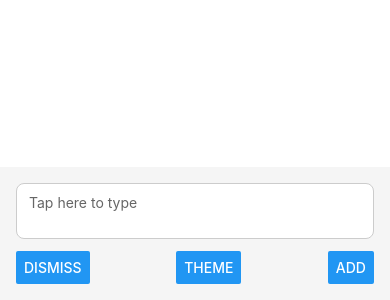
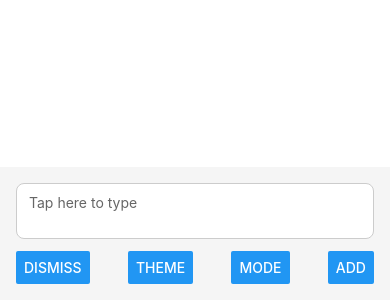
Before and after one commit to Ananta-Ranganathan/AurenChatView, a React Native app: screen / in a window 390 px wide. Shown: the part 544-844 px from the top of the page. Built offline with nearby package versions, Linux system fonts and the light colour scheme.

Commit message:
fix the background on dark mode for reaction container, react to mode changes

```diff
--- a/App.tsx
+++ b/App.tsx
@@ -94,7 +94,7 @@ function AppContent() {
   const [draftText, setDraftText] = useState('');
 
   const addMessage = () => {
-    const randomNumber = Math.floor(Math.random() * 4);
+    const randomNumber = Math.floor(Math.random() * 7);
     const pendingMsg = {
       ...messages[randomNumber],
       uuid: (Math.random() + 1).toString(36).substring(7),
@@ -121,12 +121,17 @@ function AppContent() {
   const themeKeys = Object.keys(gradientThemes);
   const [themeIndex, setThemeIndex] = useState(0);
   const [theme, setTheme] = useState(themeKeys[0]);
+  const [mode, setMode] = useState<'#000000' | '#FFFFFF'>('#000000');
 
   const stepTheme = () => {
     console.log(theme);
     const nextIndex = (themeIndex + 1) % themeKeys.length;
     setThemeIndex(nextIndex);
     setTheme(themeKeys[nextIndex]);
+  };
+
+  const toggleMode = () => {
+    setMode(prevMode => (prevMode === '#000000' ? '#FFFFFF' : '#000000'));
   };
 
   return (
@@ -140,7 +145,7 @@ function AppContent() {
         <AurenChatViewNativeComponent
           messages={messages}
           theme={{
-            mode: '#000000',
+            mode,
             color1: gradientThemes[theme][0],
             color2: gradientThemes[theme][1],
           }}
@@ -162,6 +167,7 @@ function AppContent() {
         <View style={styles.buttonsRow}>
           <Button title="dismiss" onPress={() => Keyboard.dismiss()} />
           <Button title="theme" onPress={stepTheme} />
+          <Button title="mode" onPress={toggleMode} />
           <Button title="add" onPress={addMessage} />
         </View>
       </KeyboardAvoidingView>
```
Also changed, not shown: 3 other files (tests, documents, lock files or other folders).
